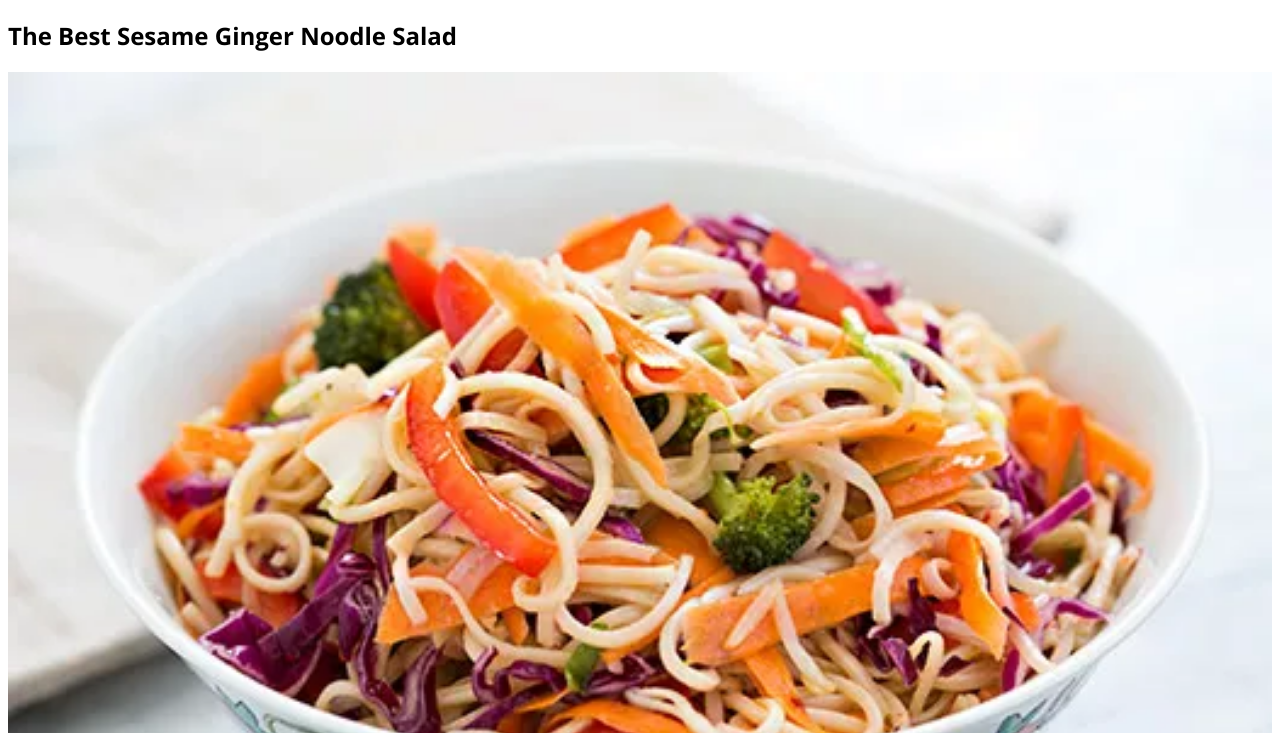
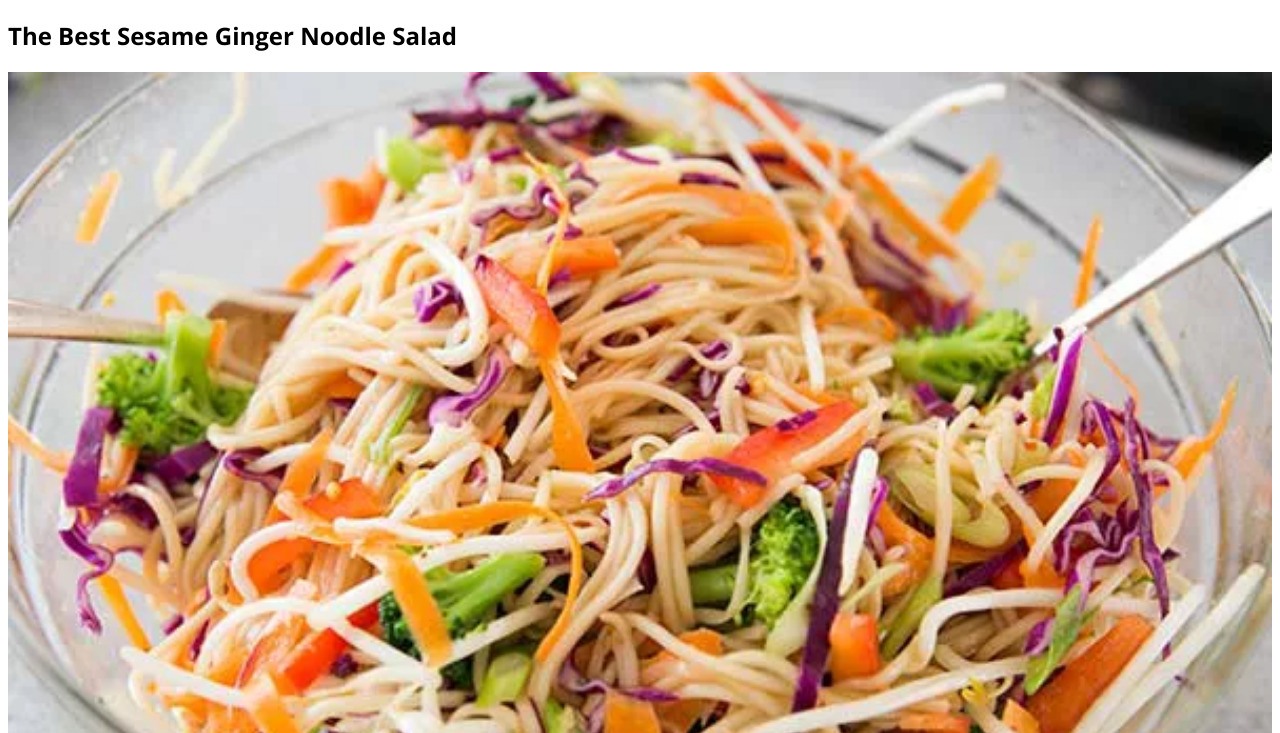
Before and after one commit to Kafka-dev-139/Project-Recipes, a plain HTML site: page Sesame-Ginger-Noodle-Salad.html in a window 1280 px wide. Shown: the part 67-800 px from the top of the page. Drawn offline with nearby package versions, Linux system fonts and the light colour scheme.

Commit message:
fixed image in the noodle page fixed alt atr

```diff
--- a/Sesame-Ginger-Noodle-Salad.html
+++ b/Sesame-Ginger-Noodle-Salad.html
@@ -26,8 +26,8 @@
 
     <main>
         <h2>The Best Sesame Ginger Noodle Salad</h2>
-        <img src="/images/__opt__aboutcom__coeus__resources__content_migration__simply_recipes__uploads__2014__05__asian-noodle-salad-horiz-2-909d6777c8864c5e900e98136393b484.webp"
-            alt="a bowl of soup">
+        <img src="images/noodles.webp"
+            alt="noodles">
 
         <h2>Ingredients</h2>
         <h3>For the Salad</h3>
```
